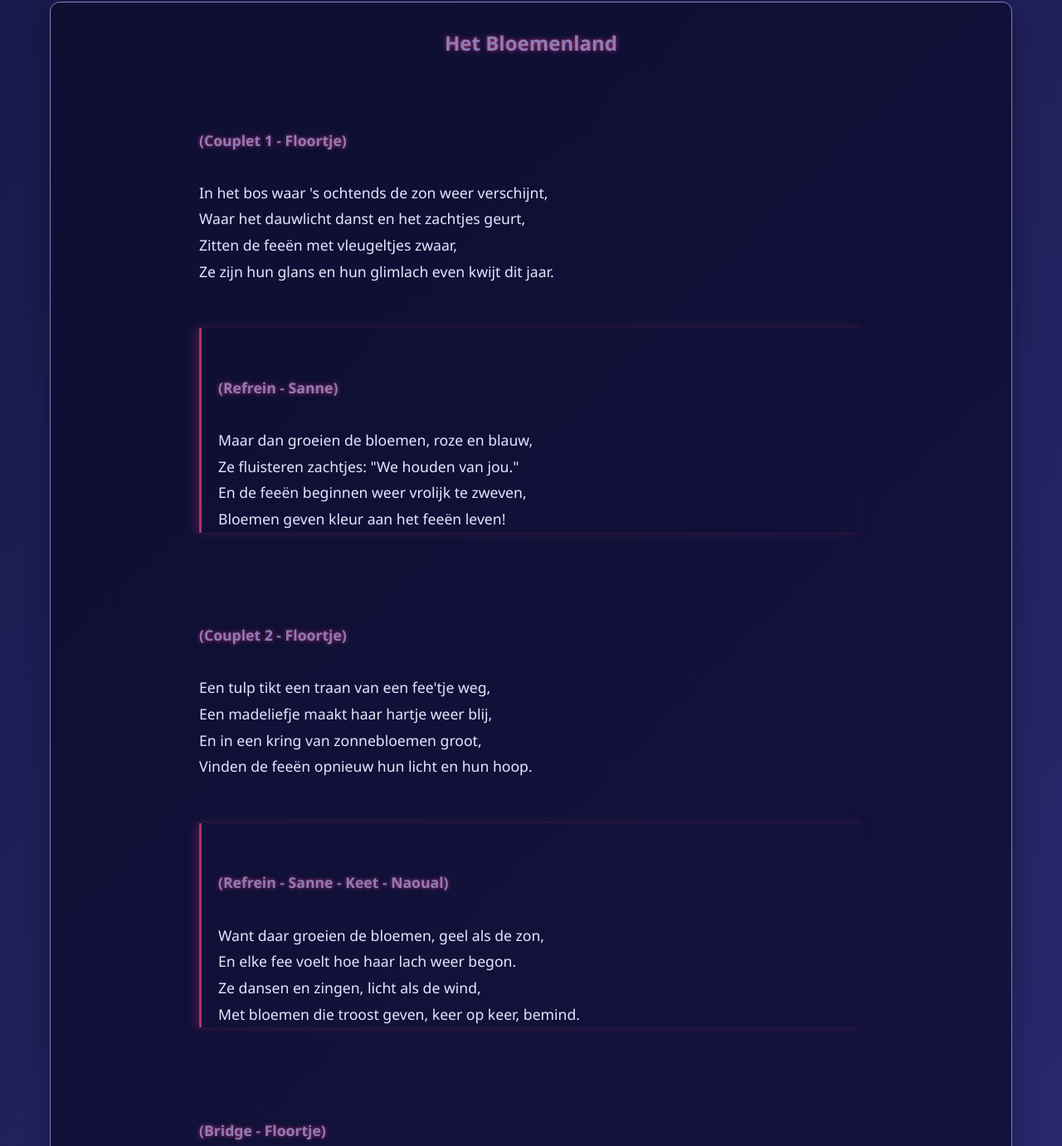
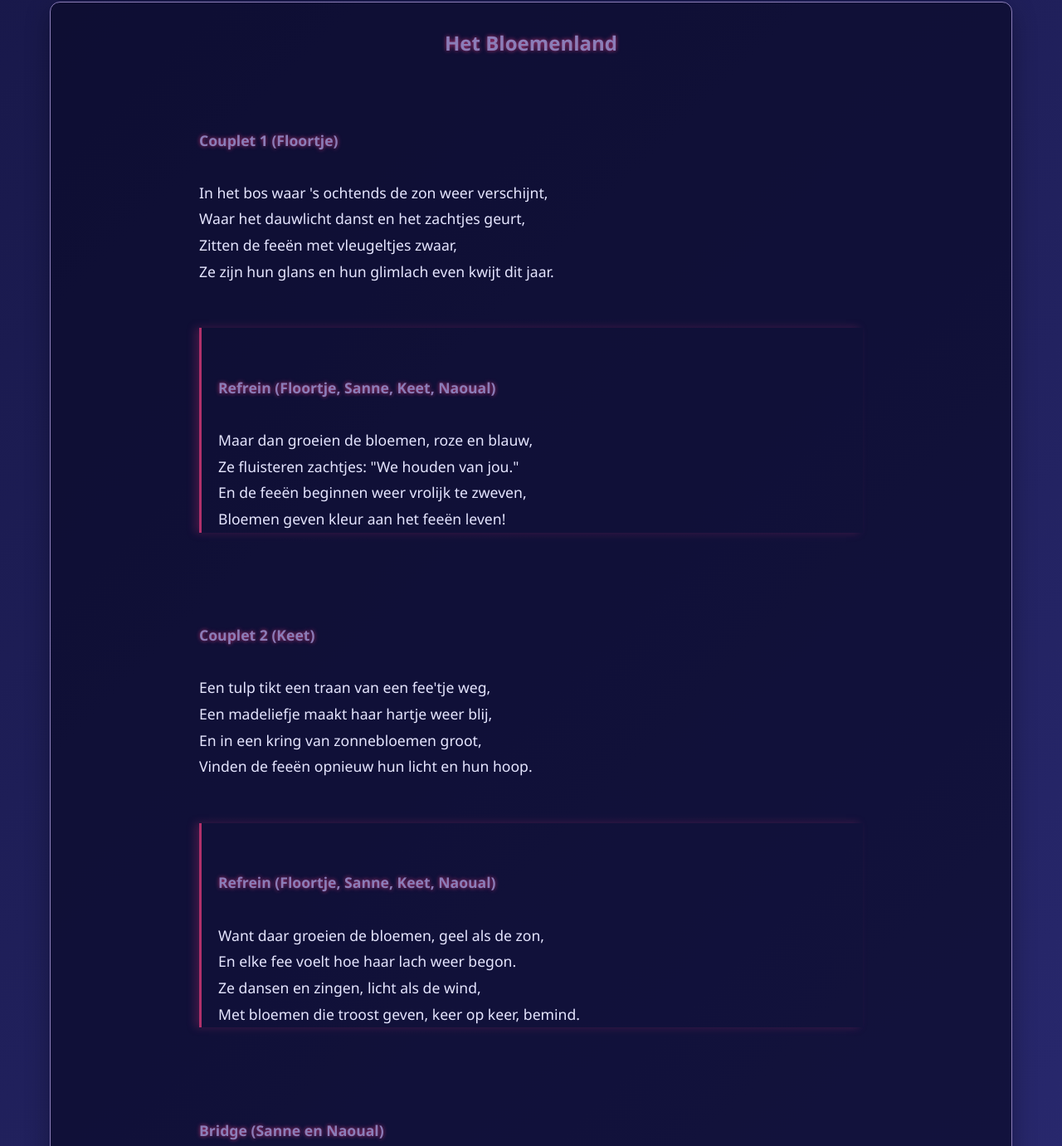
Before and after one commit to Jimisdebest/musical, a plain HTML site: page Bloemengeheim.html in a window 1280 px wide. Shown: the part 2579-3960 px from the top of the page at 83% size. Drawn offline with Linux system fonts and the light colour scheme.

Commit message:
Songtekst aanpassen eerste lied

```diff
--- a/Bloemengeheim.html
+++ b/Bloemengeheim.html
@@ -626,42 +626,42 @@
             <div class="lyrics-section">
                 <h3>Het Bloemenland</h3>
                 <div class="lyrics-content">
-<span class="character">(Couplet 1 - Floortje)</span>
+<span class="character">Couplet 1 (Floortje)</span>
 In het bos waar 's ochtends de zon weer verschijnt,
 Waar het dauwlicht danst en het zachtjes geurt,
 Zitten de feeën met vleugeltjes zwaar,
 Ze zijn hun glans en hun glimlach even kwijt dit jaar.
 
 <div class="refrain">
-<span class="character">(Refrein - Sanne)</span>
+<span class="character">Refrein (Floortje, Sanne, Keet, Naoual)</span>
 Maar dan groeien de bloemen, roze en blauw,
 Ze fluisteren zachtjes: "We houden van jou."
 En de feeën beginnen weer vrolijk te zweven,
 Bloemen geven kleur aan het feeën leven!
 </div>
 
-<span class="character">(Couplet 2 - Floortje)</span>
+<span class="character">Couplet 2 (Keet)</span>
 Een tulp tikt een traan van een fee'tje weg,
 Een madeliefje maakt haar hartje weer blij,
 En in een kring van zonnebloemen groot,
 Vinden de feeën opnieuw hun licht en hun hoop.
 
 <div class="refrain">
-<span class="character">(Refrein - Sanne - Keet - Naoual)</span>
+<span class="character">Refrein (Floortje, Sanne, Keet, Naoual)</span>
 Want daar groeien de bloemen, geel als de zon,
 En elke fee voelt hoe haar lach weer begon.
 Ze dansen en zingen, licht als de wind,
 Met bloemen die troost geven, keer op keer, bemind.
 </div>
 
-<span class="character">(Bridge - Floortje)</span>
+<span class="character">Bridge (Sanne en Naoual)</span>
 En als de maan haar zilveren stralen spreidt,
 Worden de bloemen tot sterren gewijd.
 De feeën fluisteren dankbaar zacht:
 "Jullie hebben ons weer blij gemaakt."
 
 <div class="refrain">
-<span class="character">(Laatste Refrein - Iedereen)</span>
+<span class="character">Laatste Refrein (Floortje, Sanne, Keet, Naoual)</span>
 Ja, dankzij de bloemen, rood, paars en groen,
 Kunnen de feeën weer lachen en dromen doen.
 Ze zweven en zingen, hand in hand,
```
